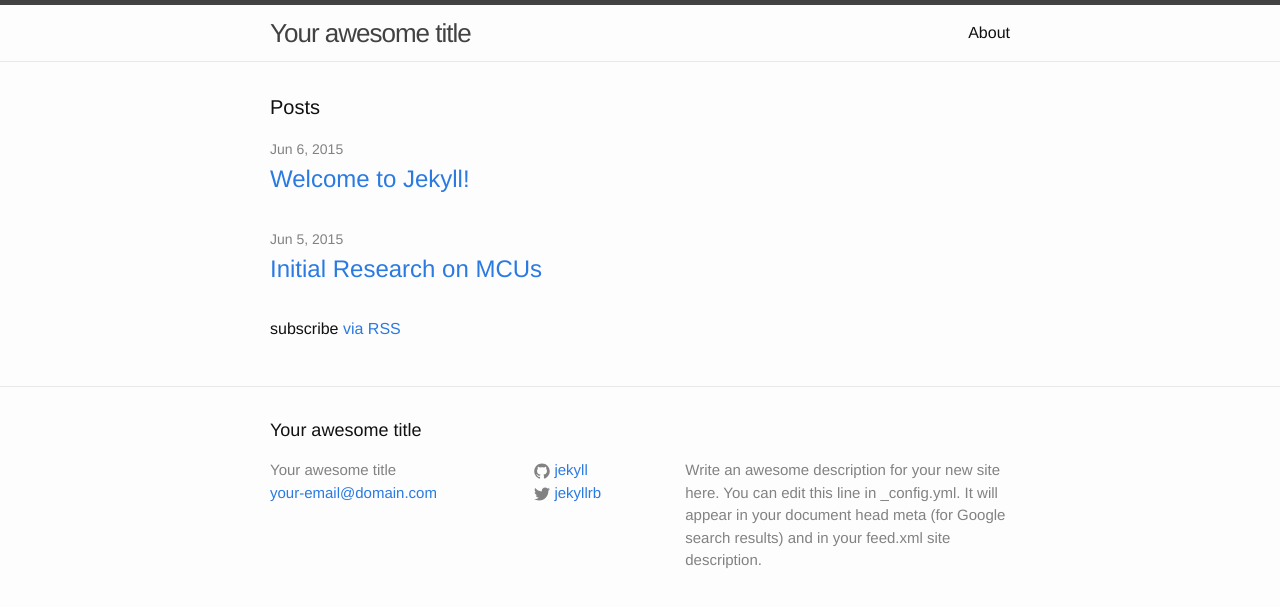
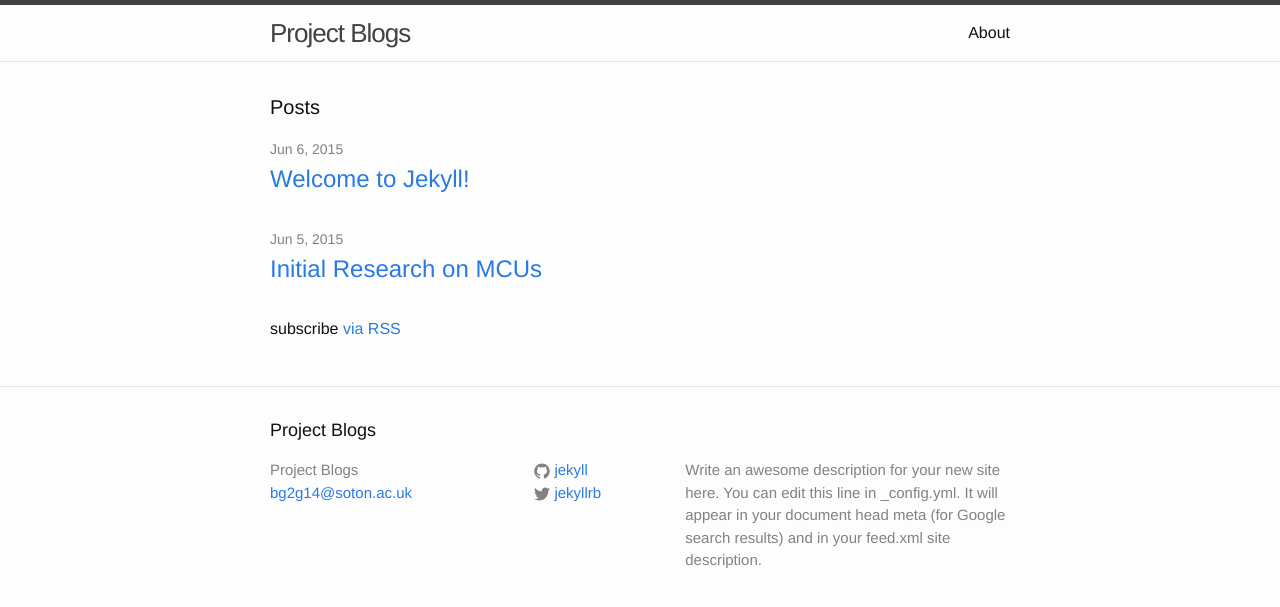
Before and after one commit to BingjieGao/SummerBlogs, a Jekyll site: the page built from index.html, in a window 1280 px wide. Shown: the top 607 px of the page. Built offline with Jekyll 4.4.1, drawn with Linux system fonts in a browser that asks for light colours; Markdown is read by kramdown in place of the engine named in the settings.

Commit message:
Update _config.yml

```diff
--- a/_config.yml
+++ b/_config.yml
@@ -1,6 +1,6 @@
 # Site settings
-title: Your awesome title
-email: your-email@domain.com
+title: Project Blogs
+email: bg2g14@soton.ac.uk
 description: > # this means to ignore newlines until "baseurl:"
   Write an awesome description for your new site here. You can edit this
   line in _config.yml. It will appear in your document head meta (for
```
